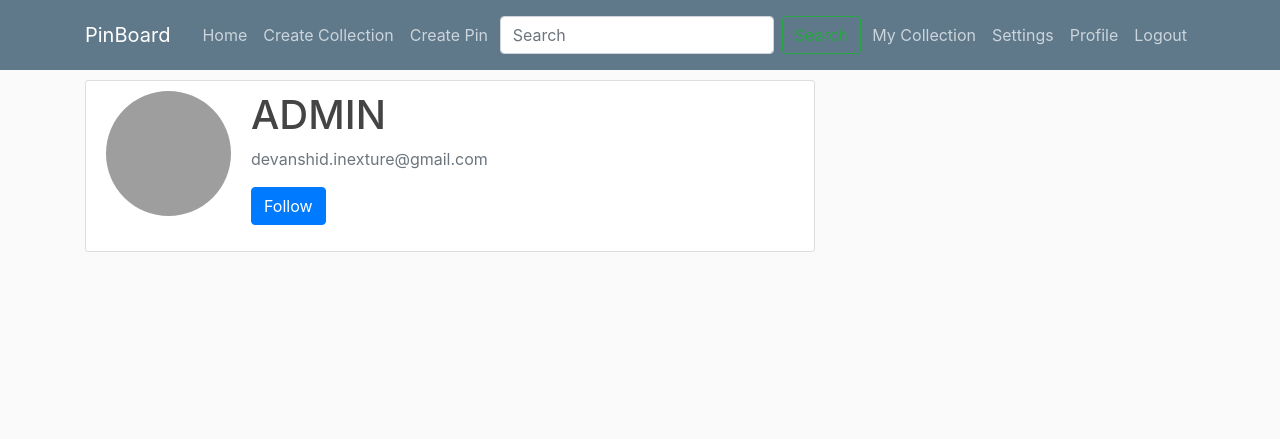
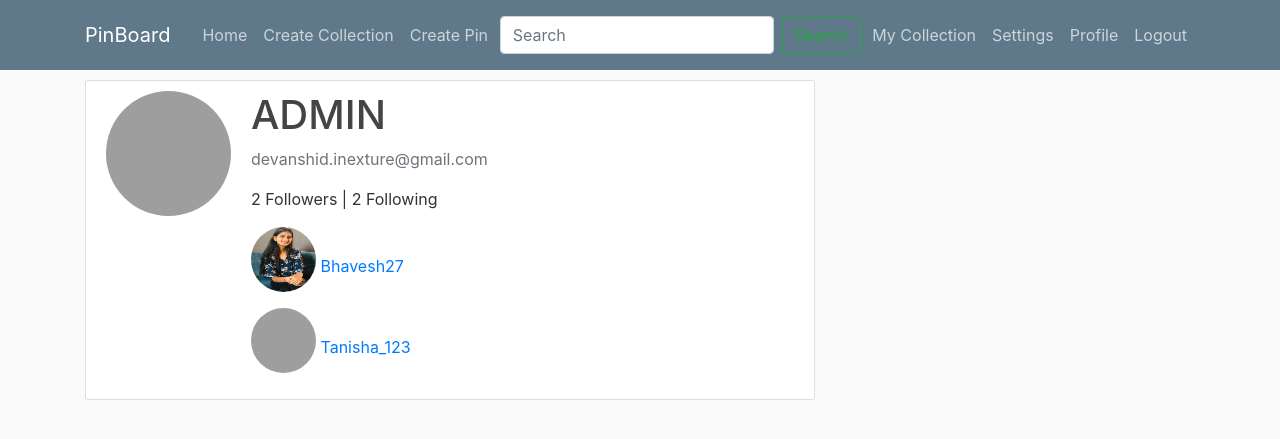
Before and after one commit to DevanshiD-Inexture/PinBoard, a Django app: page /profile-detail/ADMIN/ in a window 1280 px wide. Shown: the top 439 px of the page. Run offline with Django 3.2, Linux system fonts and the light colour scheme; a user stored in the database is signed in; data comes from the database, SQL or seed files in the repository; both versions use the stored data as it was after the commit; some libraries are stand-ins or nearby versions; grey boxes are pictures that could not be loaded.

Commit message:
add: display followers and following on profile

```diff
--- a/user/static/user/main.css
+++ b/user/static/user/main.css
@@ -79,6 +79,12 @@ body {
     margin-bottom: 16px;
   }
 
+  .account-profile-img {
+    height: 65px;
+    width: 65px;
+    margin-bottom: 16px;
+  }
+
   .account-heading {
     font-size: 2.5rem;
   }
--- a/user/templates/user/user_profile.html
+++ b/user/templates/user/user_profile.html
@@ -4,14 +4,26 @@
         {% for p in profile %}
 
 		<article class="media content-section">
-			<img class="rounded-circle account-img" src="{{ p.image.url }}">
+            <img class="rounded-circle account-img" src="{{ p.image.url }}">
+
 			<div class="media-body">
 		  		<h2 class="account-heading">{{ p.user.username }}</h2>
-				<p class="text-secondary">{{ p.user.email }}</p>
-                <p>{% include 'user/follow_user.html' with username=p.user.username is_following=is_following %}</p>
+				  <p class="text-secondary">{{ p.user.email }}</p>
+                  {% if not p.user == request.user %}
+                    <p>{% include 'user/follow_user.html' with username=p.user.username is_following=is_following %}</p>
+                {% endif %}
+                <p>{{ p.followers.count }} Followers |  {{ p.user.is_following.count }} Following</p>
 
-			</div>
+                <div>
+                    {% for follower in p.followers.all %}
+                    <div>
+                        <img class="rounded-circle account-profile-img" src="{{ follower.profile.image.url }}"/>
+                        <a href="{% url 'profile-detail' follower.username %}">{{ follower.username }}</a>
+                    </div>
+                    {% endfor %}
+                </div>
 
+            </div>
 		  </div>
         </article>
         {% endfor %}
```
Also changed, not shown: user/templates/user/home.html (+10 -7 lines), user/templates/user/profile.html (+10 -4 lines), db.sqlite3.
